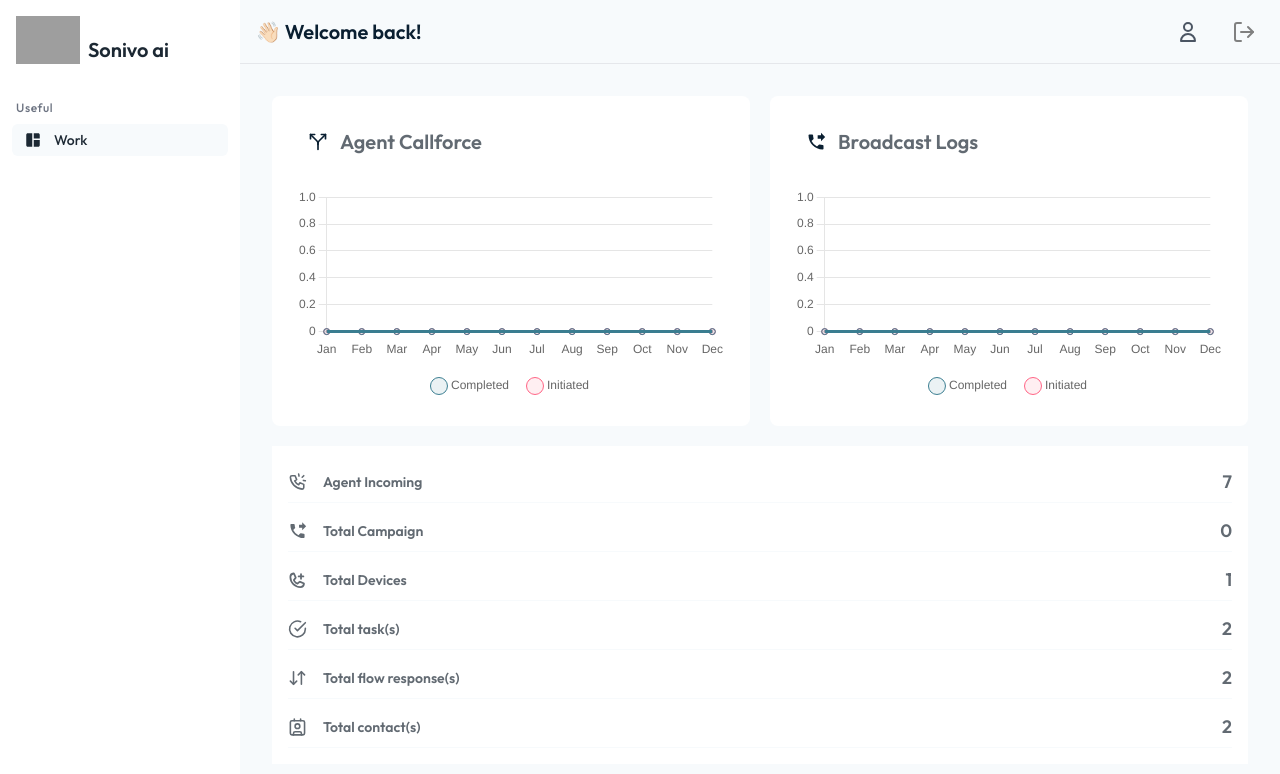
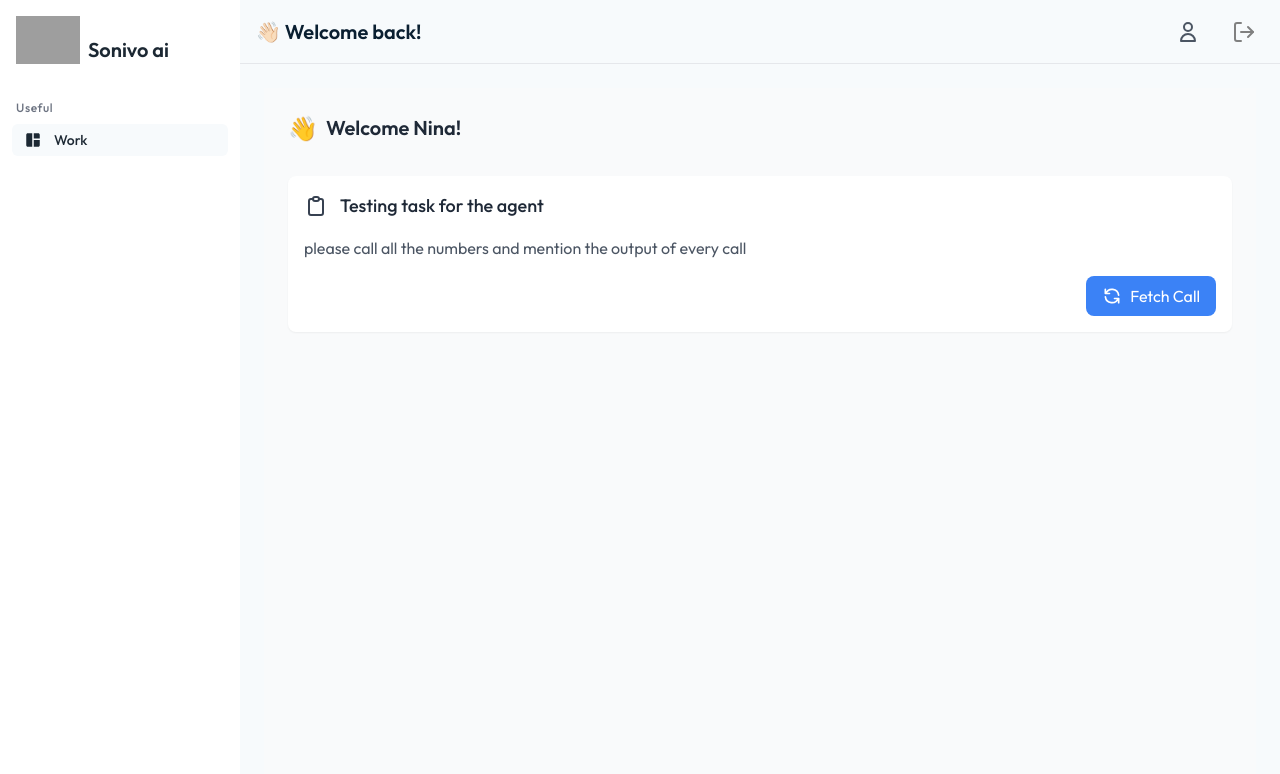
Before and after one commit to kumarRaj87/sonivo_agent, a React (Vite) app: page /work in a window 1280 px wide. Shown: the top 774 px of the page. Built offline with nearby package versions, Linux system fonts and the light colour scheme; sample sign-in values are in the browser's storage; grey boxes are pictures that could not be loaded.

Commit message:
create work ui

```diff
--- a/src/App.jsx
+++ b/src/App.jsx
@@ -17,6 +17,7 @@ import CallForceTable from './components/CallForce/CallForceTable';
 import AgentIncomingCallsTable from './components/AgentIncomingCalls/AgentIncomingCallsTable';
 import Dailer from './components/Dailer/Dailer';
 import DeviceManager from './deviceManager/DeviceManager';
+import WorkLeadsLayout from './components/WorkLeads/WorkLeadsLayout';
 
 function App() {
   const [isAuthenticated, setIsAuthenticated] = useState(() => {
@@ -56,7 +57,7 @@ function App() {
 
       {isAuthenticated ? (
         <Route element={<Layout handleLogout={handleLogout} />}>
-          <Route path="/work" element={<Dashboard />} />
+          <Route path="/work" element={<WorkLeadsLayout />} />
           <Route path="*" element={<NotFound />} />
         </Route>
       ) : (
--- a/src/components/Sidebar.jsx
+++ b/src/components/Sidebar.jsx
@@ -22,6 +22,7 @@ const Sidebar = () => {
     const menuItems = [
         { divider: true, label: 'Useful' },
         { path: '/work', icon: MdSpaceDashboard, label: 'Work' },
+
         // { divider: true, label: 'Voice' },
         // { path: '/dailer', icon: MdDialerSip, label: 'Dailer' },
         // { path: '/prepare-device', icon: MdWifiCalling3, label: 'Prepare device' },
--- /dev/null
+++ b/src/components/WorkLeads/CallSection.jsx
@@ -0,0 +1,66 @@
+import React, { useState } from 'react';
+
+const CallSection = () => {
+  const [notes, setNotes] = useState('');
+  const [timer, setTimer] = useState('0:00');
+  const [status, setStatus] = useState('Ready');
+
+  return (
+    <div className="bg-white rounded-lg shadow-sm p-4 animate-fade-in">
+      <div className="grid grid-cols-1 md:grid-cols-3 gap-4 mb-6">
+        <div className="bg-blue-50 p-4 rounded-lg">
+          <div className="flex items-center justify-center mb-2">
+            <span className="text-blue-600 text-2xl">+</span>
+          </div>
+          <p className="text-center text-gray-800 font-medium">Coderyon</p>
+        </div>
+
+        <div className="bg-yellow-50 p-4 rounded-lg">
+          <div className="flex items-center justify-center mb-2">
+            <svg className="w-6 h-6 text-yellow-600" fill="none" stroke="currentColor" viewBox="0 0 24 24">
+              <path strokeLinecap="round" strokeLinejoin="round" strokeWidth="2" d="M3 5a2 2 0 012-2h3.28a1 1 0 01.948.684l1.498 4.493a1 1 0 01-.502 1.21l-2.257 1.13a11.042 11.042 0 005.516 5.516l1.13-2.257a1 1 0 011.21-.502l4.493 1.498a1 1 0 01.684.949V19a2 2 0 01-2 2h-1C9.716 21 3 14.284 3 6V5z" />
+            </svg>
+          </div>
+          <p className="text-center text-gray-800 font-medium">+19782xxxxx</p>
+        </div>
+
+        <div className="bg-green-50 p-4 rounded-lg">
+          <div className="flex items-center justify-center mb-2">
+            <svg className="w-6 h-6 text-green-600" fill="none" stroke="currentColor" viewBox="0 0 24 24">
+              <path strokeLinecap="round" strokeLinejoin="round" strokeWidth="2" d="M13 16h-1v-4h-1m1-4h.01M21 12a9 9 0 11-18 0 9 9 0 0118 0z" />
+            </svg>
+          </div>
+          <p className="text-center text-gray-800 font-medium">NA, NA, NA, NA, NA</p>
+        </div>
+      </div>
+
+      <div className="flex items-center gap-2 text-gray-600 mb-4">
+        <svg className="w-5 h-5" fill="none" stroke="currentColor" viewBox="0 0 24 24">
+          <path strokeLinecap="round" strokeLinejoin="round" strokeWidth="2" d="M12 8v4l3 3m6-3a9 9 0 11-18 0 9 9 0 0118 0z" />
+        </svg>
+        <span>{timer} || {status}</span>
+      </div>
+
+      <textarea
+        value={notes}
+        onChange={(e) => setNotes(e.target.value)}
+        placeholder="Enter call notes..."
+        className="w-full p-4 border border-gray-200 rounded-lg mb-4 min-h-[100px] focus:outline-none focus:ring-2 focus:ring-blue-500"
+      />
+
+      <div className="flex gap-4">
+        <button className="flex-1 bg-[#2D4356] text-white py-3 rounded-lg hover:bg-[#2D4356]/90 transition-colors">
+          Submit Call
+        </button>
+        <button className="bg-green-500 text-white px-6 py-3 rounded-lg hover:bg-green-600 transition-colors flex items-center gap-2">
+          <svg className="w-5 h-5" fill="none" stroke="currentColor" viewBox="0 0 24 24">
+            <path strokeLinecap="round" strokeLinejoin="round" strokeWidth="2" d="M3 5a2 2 0 012-2h3.28a1 1 0 01.948.684l1.498 4.493a1 1 0 01-.502 1.21l-2.257 1.13a11.042 11.042 0 005.516 5.516l1.13-2.257a1 1 0 011.21-.502l4.493 1.498a1 1 0 01.684.949V19a2 2 0 01-2 2h-1C9.716 21 3 14.284 3 6V5z" />
+          </svg>
+          Make Call
+        </button>
+      </div>
+    </div>
+  );
+};
+
+export default CallSection;
--- /dev/null
+++ b/src/components/WorkLeads/WorkLeadsHeader.jsx
@@ -0,0 +1,12 @@
+import React from 'react';
+
+const WorkLeadsHeader = () => {
+  return (
+    <div className="flex items-center gap-2 mb-8">
+      <span role="img" aria-label="wave" className="text-2xl">👋</span>
+      <h1 className="text-xl font-semibold text-gray-800">Welcome Nina!</h1>
+    </div>
+  );
+};
+
+export default WorkLeadsHeader;
--- /dev/null
+++ b/src/components/WorkLeads/WorkLeadsLayout.jsx
@@ -0,0 +1,22 @@
+import React, { useState } from 'react';
+import WorkLeadsHeader from './WorkLeadsHeader';
+import WorkLeadsTask from './WorkLeadsTask';
+import CallSection from './CallSection';
+
+const WorkLeadsLayout = () => {
+  const [showCallSection, setShowCallSection] = useState(false);
+
+  const handleFetchCall = () => {
+    setShowCallSection(true);
+  };
+
+  return (
+    <div className="min-h-screen bg-gray-50 p-4 md:p-6">
+      <WorkLeadsHeader />
+      <WorkLeadsTask onFetchCall={handleFetchCall} />
+      {showCallSection && <CallSection />}
+    </div>
+  );
+};
+
+export default WorkLeadsLayout;
--- /dev/null
+++ b/src/components/WorkLeads/WorkLeadsTask.jsx
@@ -0,0 +1,30 @@
+import React from 'react';
+
+const WorkLeadsTask = ({ onFetchCall }) => {
+  return (
+    <div className="bg-white rounded-lg shadow-sm p-4 mb-6">
+      <div className="flex items-center gap-3 mb-4">
+        <div className="w-6 h-6 flex-shrink-0">
+          <svg className="w-full h-full text-gray-700" fill="none" stroke="currentColor" viewBox="0 0 24 24">
+            <path strokeLinecap="round" strokeLinejoin="round" strokeWidth="2" d="M9 5H7a2 2 0 00-2 2v12a2 2 0 002 2h10a2 2 0 002-2V7a2 2 0 00-2-2h-2M9 5a2 2 0 002 2h2a2 2 0 002-2M9 5a2 2 0 012-2h2a2 2 0 012 2" />
+          </svg>
+        </div>
+        <h2 className="text-lg font-medium text-gray-800">Testing task for the agent</h2>
+      </div>
+      <p className="text-gray-600 mb-4">please call all the numbers and mention the output of every call</p>
+      <div className="flex justify-end">
+        <button
+          onClick={onFetchCall}
+          className="bg-blue-500 text-white px-4 py-2 rounded-lg flex items-center gap-2 hover:bg-blue-600 transition-colors"
+        >
+          <svg className="w-5 h-5" fill="none" stroke="currentColor" viewBox="0 0 24 24">
+            <path strokeLinecap="round" strokeLinejoin="round" strokeWidth="2" d="M4 4v5h.582m15.356 2A8.001 8.001 0 004.582 9m0 0H9m11 11v-5h-.581m0 0a8.003 8.003 0 01-15.357-2m15.357 2H15" />
+          </svg>
+          Fetch Call
+        </button>
+      </div>
+    </div>
+  );
+};
+
+export default WorkLeadsTask;
```
